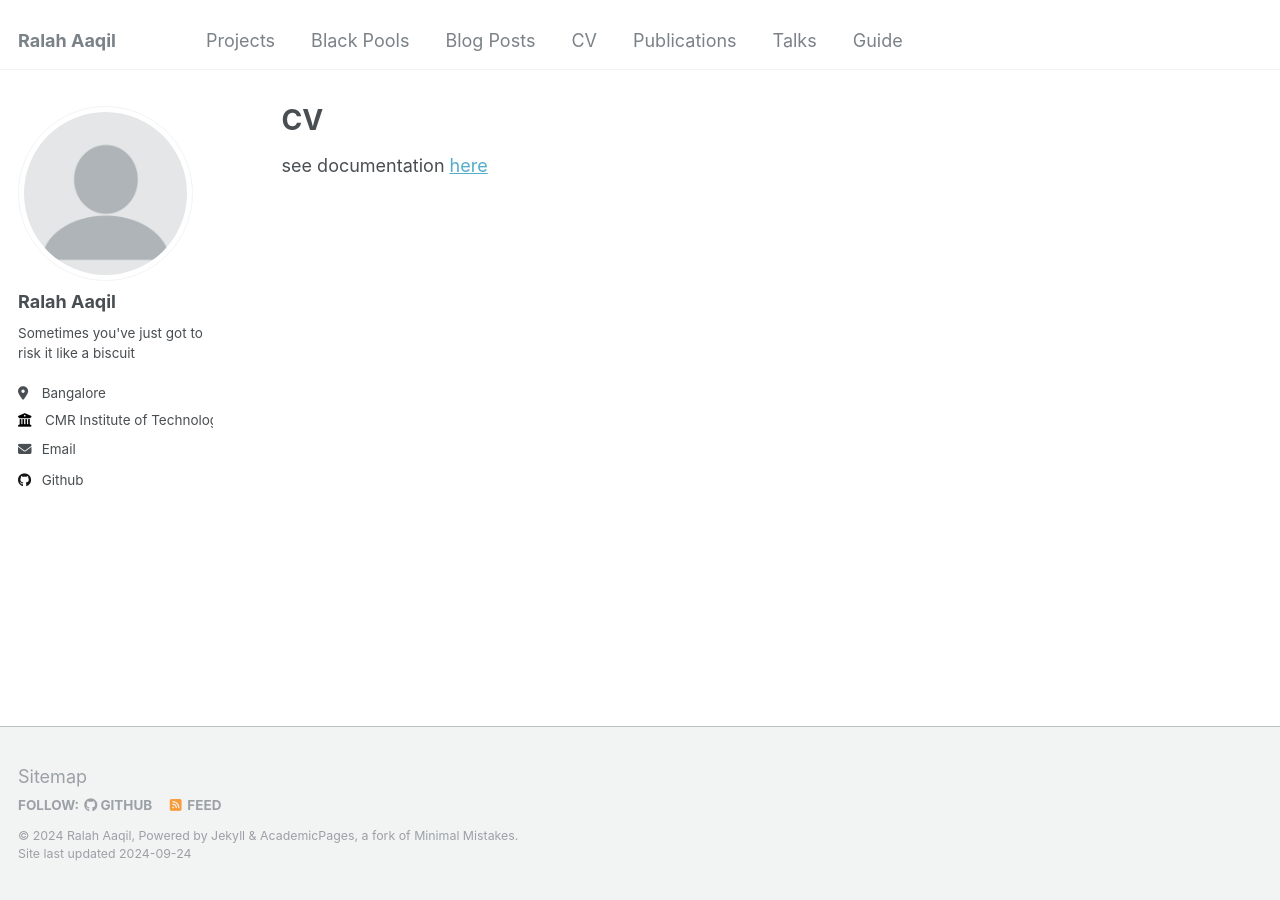
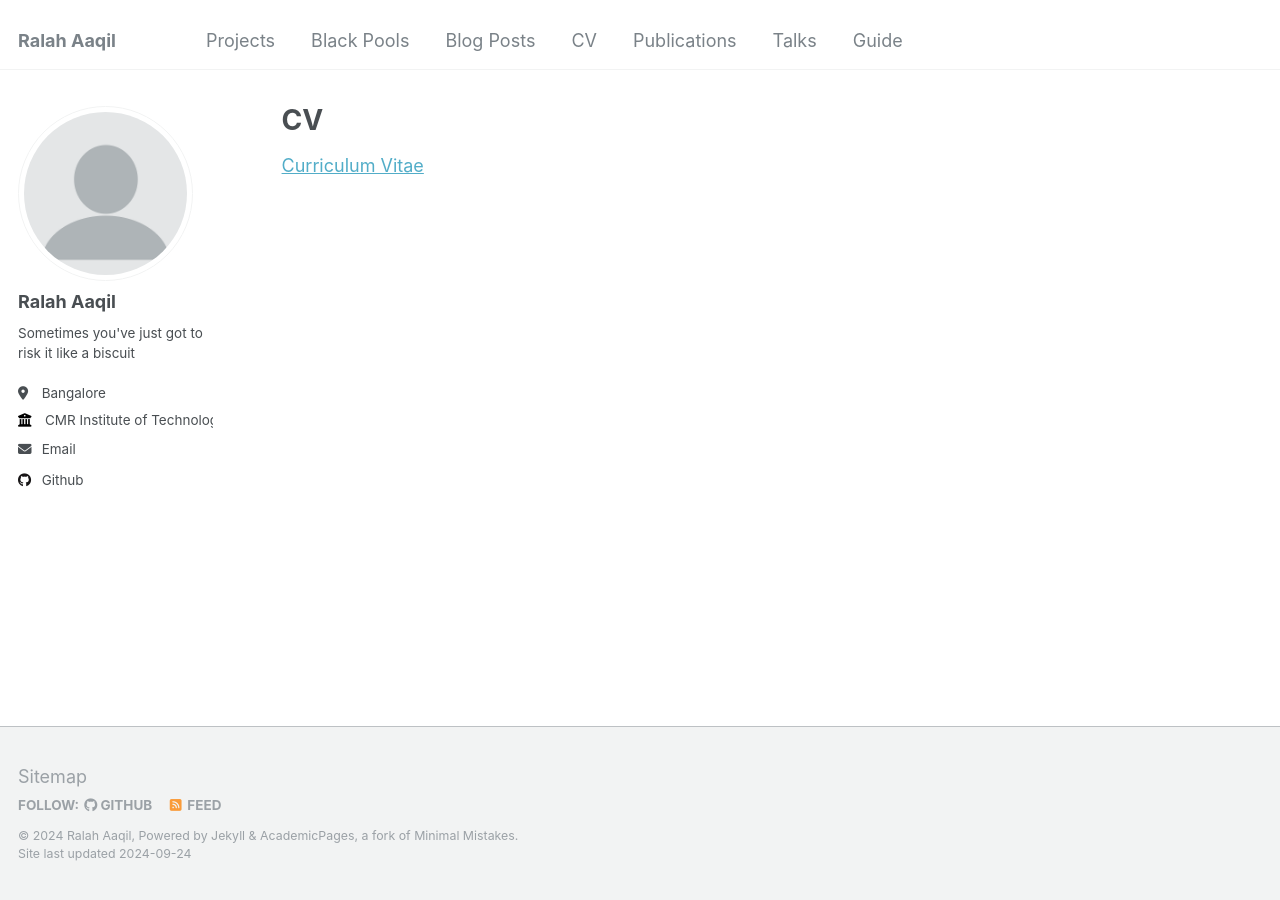
Before and after one commit to ralahaaqil/ralahaaqil.github.io, a Jekyll site: the page built from _pages/cv.md, in a window 1280 px wide. Built offline with Jekyll 4.4.1, drawn with Linux system fonts in a browser that asks for light colours.

Commit message:
Update cv.md
Editing to make it work

```diff
--- a/_pages/cv.md
+++ b/_pages/cv.md
@@ -9,4 +9,4 @@ redirect_from:
 
 {% include base_path %}
 
-see documentation [here](files/CV.pdf)
+[Curriculum Vitae](/files/CV.pdf)
```
